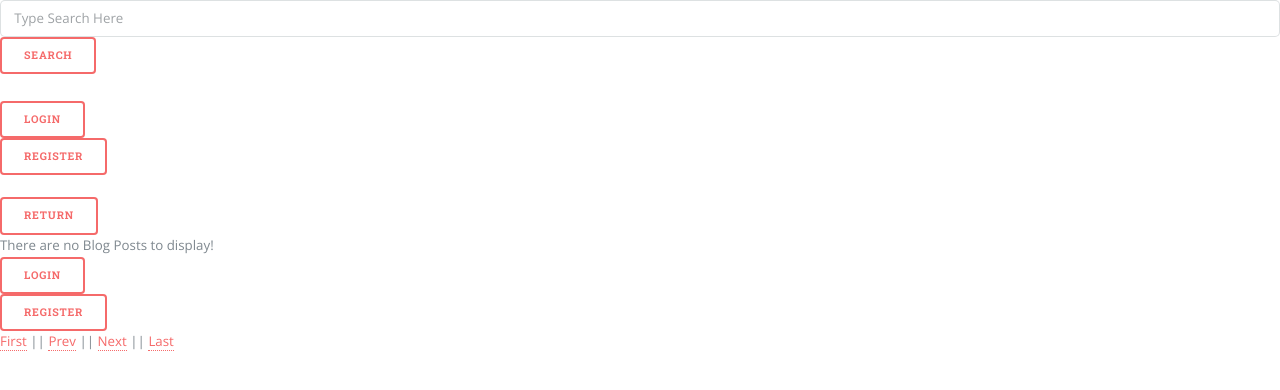
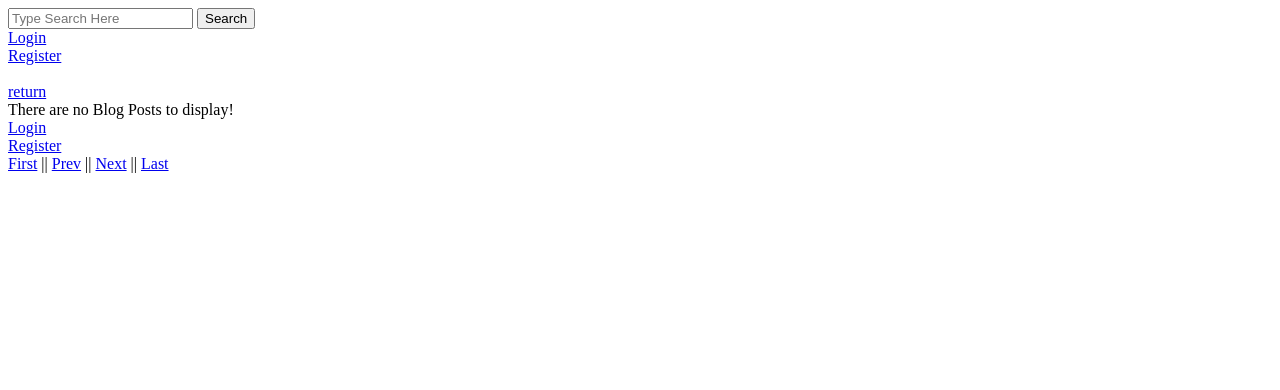
Before and after one commit to KingStevenNOS/finalblog, a PHP site: page /flarb/index.php in a window 1280 px wide. Shown: the top 390 px of the page. Run offline with PHP 8.4, Linux system fonts and the light colour scheme; data that the repository does not hold is empty.

Commit message:
reverted changes

```diff
--- a/Login.php
+++ b/Login.php
@@ -41,8 +41,6 @@
 <html>
 <head>
 	<title>Login</title>
-	<link rel="stylesheet" type="text/css" href="css/main.css">
-    <link rel="stylesheet" type="text/css" href="css/fontawesome-all.min.css">
 </head>
 <body>
 	<h1 style="font-family: Tahoma">Login</h1>
--- a/index.php
+++ b/index.php
@@ -9,8 +9,6 @@
 
 <head>
     <title>Blog</title>
-    <link rel="stylesheet" type="text/css" href="css/main.css">
-    <link rel="stylesheet" type="text/css" href="css/fontawesome-all.min.css">
 </head>
 
 <body>
@@ -43,15 +41,15 @@
     <div>
         <?php
         if (isset($_SESSION['admin']) && $_SESSION['admin']==1){
-            echo "<a href='admin.php' class='button big'>Admin</a> | <a href='posts.php' class='button big'>Post</a> | <a href='logout.php' class='button big'>Logout</a>";
+            echo "<a href='admin.php'>Admin</a> | <a href='posts.php'>Post</a> | <a href='logout.php'>Logout</a>";
         }
         if (!isset($_SESSION['username'])){
-            echo "<a href='login.php' class='button big'>Login</a><br/>";
-            echo "<a href='register.php' class='button big'>Register</a><br/>";
+            echo "<a href='login.php'>Login</a><br/>";
+            echo "<a href='register.php'>Register</a><br/>";
 
         }
         if (isset($_SESSION['username']) && !isset($_SESSION['admin'])){
-            echo "<a href='logout.php' class='button big'>Logout</a>";
+            echo "<a href='logout.php'>Logout</a>";
         }
         ?>
         <div class="pagination">
--- a/posts.php
+++ b/posts.php
@@ -27,8 +27,6 @@ if(isset($_POST['post'])) {
 <html>
   <head>
     <title>Post</title>
-    <link rel="stylesheet" type="text/css" href="css/main.css">
-    <link rel="stylesheet" type="text/css" href="css/fontawesome-all.min.css">
   </head>
   <body>
       <form action="posts.php" method="POST" enctype="multipart/form-data">
--- a/register.php
+++ b/register.php
@@ -69,8 +69,6 @@
 <html>
 <head>
 	<title>Register</title>
-	<link rel="stylesheet" type="text/css" href="css/main.css">
-    <link rel="stylesheet" type="text/css" href="css/fontawesome-all.min.css">
 </head>
 <body>
 	<form action="register.php" method="post" enctype="multipart/form-data">
--- a/search.php
+++ b/search.php
@@ -9,8 +9,6 @@
 
 <head>
     <title>Blog</title>
-    <link rel="stylesheet" type="text/css" href="css/main.css">
-    <link rel="stylesheet" type="text/css" href="css/fontawesome-all.min.css">
 </head>
 
 <body>
@@ -68,24 +66,24 @@
     </div>
     <div>
         <form action="search.php" method="GET">
-            <input placeholder="Type Search Here" type="text" name="search" id="query" />
+            <input placeholder="Type Search Here" type="text" name="search" />
             <input type="submit" value="Search" />
         </form>
         <?php
         if (isset($_SESSION['admin']) && $_SESSION['admin']==1){
-            echo "<a href='admin.php' class='button big'>Admin</a> | <a href='posts.php' class='button big'>Post</a> | <a href='logout.php' class='button big'>Logout</a> | ";
-            echo "<a href ='index.php' class='button big'>return</a>";
+            echo "<a href='admin.php'>Admin</a> | <a href='posts.php'>Post</a> | <a href='logout.php'>Logout</a> | ";
+            echo "<a href ='index.php'>return</a>";
         }
         if (!isset($_SESSION['username'])){
-            echo "<a href='login.php' class='button big'>Login</a><br/>";
-            echo "<a href='register.php' class='button big'>Register</a><br/><br/>";
-            echo "<a href ='index.php' class='button big'>return</a>";
+            echo "<a href='login.php'>Login</a><br/>";
+            echo "<a href='register.php'>Register</a><br/><br/>";
+            echo "<a href ='index.php'>return</a>";
 
 
         }
         if (isset($_SESSION['username']) && !isset($_SESSION['admin'])){
-            echo "<a href='logout.php' class='button big'>Logout</a> | ";
-            echo "<a href ='index.php' class='button big'>return</a>";
+            echo "<a href='logout.php'>Logout</a> | ";
+            echo "<a href ='index.php'>return</a>";
         }
         ?>
     </div>
--- a/view_post.php
+++ b/view_post.php
@@ -8,8 +8,6 @@
 
 <head>
     <title>Blog</title>
-    <link rel="stylesheet" type="text/css" href="css/main.css">
-    <link rel="stylesheet" type="text/css" href="css/fontawesome-all.min.css">
 </head>
 
 <body>
```
Also changed, not shown: edit_posts.php (+3 -4 lines).
